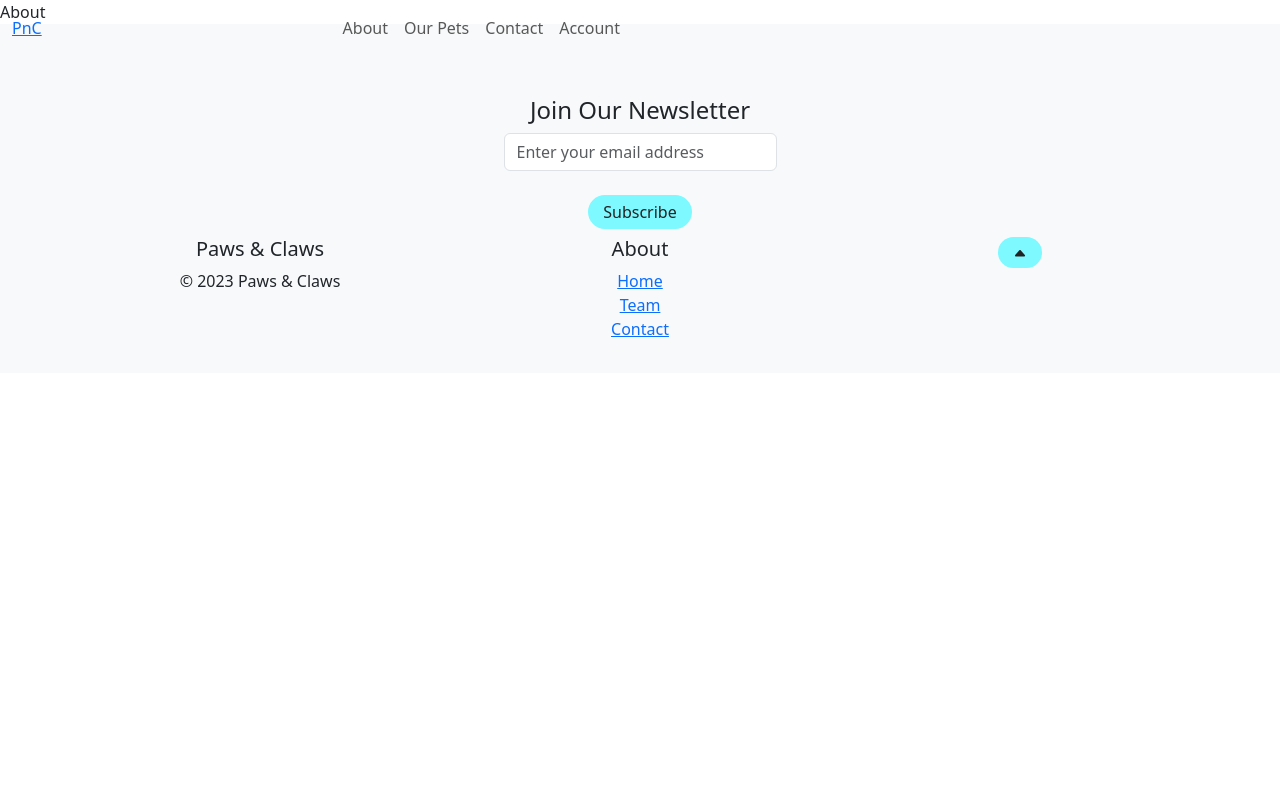
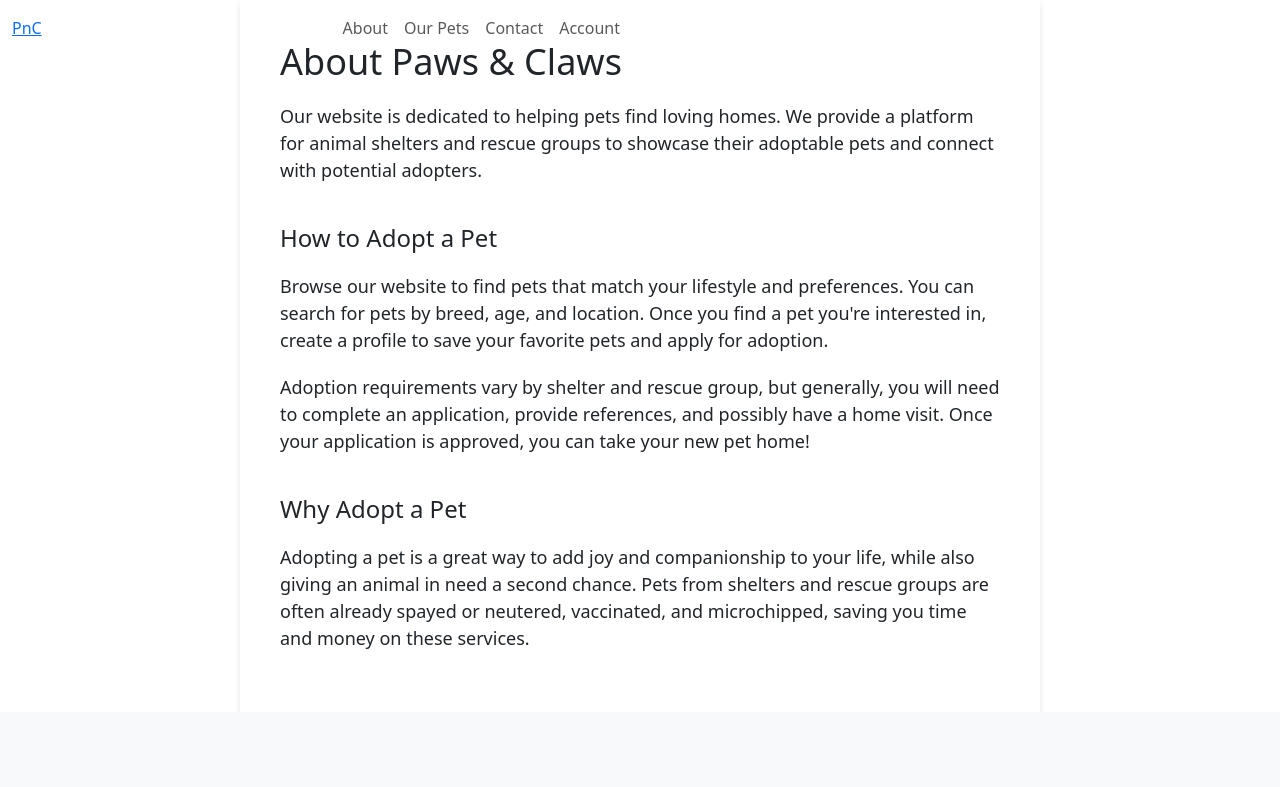
Before and after one commit to akdevndesign/paws-and-claws, a React (Create React App) app in the folder client/: page /about in a window 1280 px wide. Shown: the top 787 px of the page. Built offline with nearby package versions, Linux system fonts and the light colour scheme.

Commit message:
added info to about

```diff
--- a/client/src/pages/About.js
+++ b/client/src/pages/About.js
@@ -1,5 +1,22 @@
+// Importing the CSS file for styling
+import "../styles/styles.css";
+
 export default function About() {
   return (
-    <div>About</div>
-  )
+    <div className="about-container">
+    <h1>About Paws & Claws </h1>
+    <p>Our website is dedicated to helping pets find loving homes. We provide a platform for animal shelters
+      and rescue groups to showcase their adoptable pets and connect with potential adopters.</p>
+    <div className="section-break"></div>
+    <h2>How to Adopt a Pet</h2>
+    <p>Browse our website to find pets that match your lifestyle and preferences. You can search for pets by breed, age,
+      and location. Once you find a pet you're interested in, create a profile to save your favorite pets and apply for adoption.</p>
+    <p>Adoption requirements vary by shelter and rescue group, but generally, you will need to complete an application, provide references, and
+      possibly have a home visit. Once your application is approved, you can take your new pet home!</p>
+    <div className="section-break"></div>
+    <h2>Why Adopt a Pet</h2>
+    <p>Adopting a pet is a great way to add joy and companionship to your life, while also giving an animal in need a second chance.
+      Pets from shelters and rescue groups are often already spayed or neutered, vaccinated, and microchipped, saving you time and money on these services.</p>
+  </div>
+);
 }
--- a/client/src/styles/styles.css
+++ b/client/src/styles/styles.css
@@ -293,3 +293,36 @@ html, body {
 #login-btn {
     width: 200px;
 }
+
+
+/* ---------------About--------------- */
+
+.about-container {
+    max-width: 800px;
+    margin: 0 auto;
+    padding: 40px;
+    background-color: #fff;
+    box-shadow: 0 4px 6px rgba(0, 0, 0, 0.1);
+}
+
+h1 {
+    font-size: 36px;
+    margin-bottom: 20px;
+}
+
+h2 {
+    font-size: 24px;
+    margin-top: 40px;
+    margin-bottom: 20px;
+}
+
+p {
+    font-size: 18px;
+    line-height: 1.5;
+    margin-bottom: 20px;
+}
+
+section-break {
+    margin: 60px 0;
+    border-bottom: 1px solid #ddd;
+}
```
Also changed, not shown: 1 other file (tests, documents, lock files or other folders).
